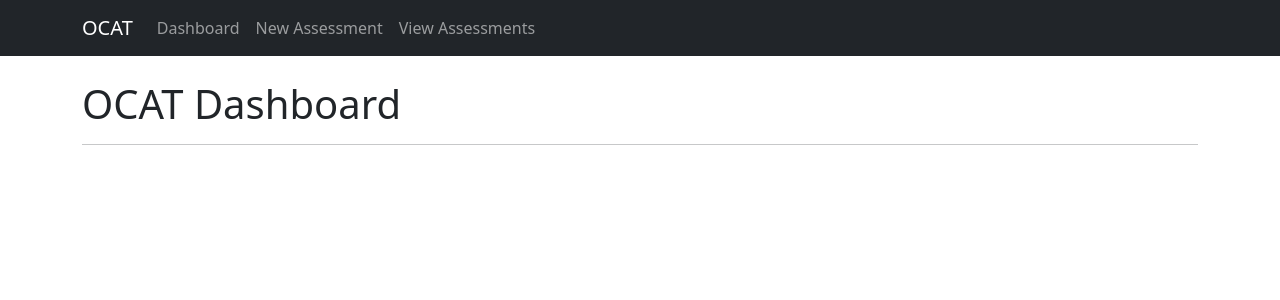
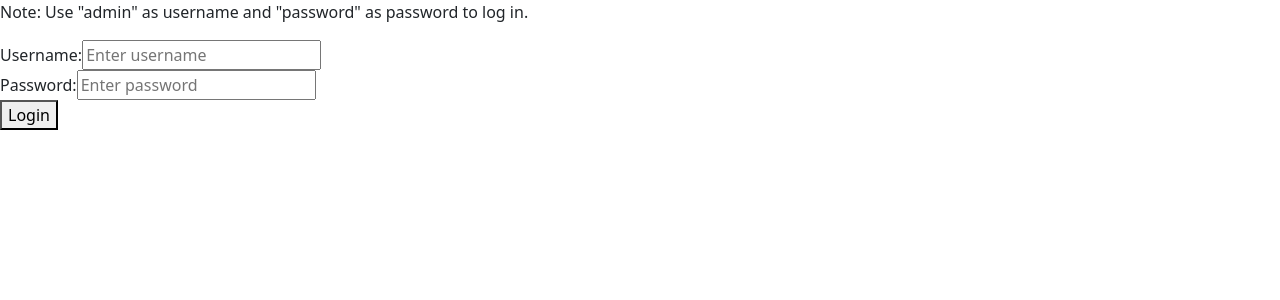
Before and after one commit to jasmineLS/OCAT, a React (Create React App) app in the folder packages/client/: page / in a window 1280 px wide. Shown: the top 300 px of the page. Built offline with nearby package versions, Linux system fonts and the light colour scheme.

Commit message:
Implemented login page on front end

```diff
--- a/packages/client/src/App.jsx
+++ b/packages/client/src/App.jsx
@@ -1,28 +1,76 @@
-import React from 'react';
-import { createBrowserRouter, RouterProvider } from 'react-router-dom';
+import React, { createContext, useEffect, useState } from 'react';
+import { Navigate, Route, BrowserRouter as Router, Routes } from 'react-router-dom';
 import { SiteWrapper } from './components';
-import { DashboardBulletin } from './pages/Dashboard/DashboardBulletin';
+import { DashboardBulletin } from './pages/Dashboard/DashboardBulletin.jsx';
 import { NewAssessment } from './pages/Assessments/NewAssessment.jsx';
 import { AssessmentList } from './pages/Assessments/AssessmentList';
+import { Login } from './pages/Login/Login';
 import 'bootstrap/dist/css/bootstrap.min.css';
 
-const router = createBrowserRouter([
-  {
-    element: <DashboardBulletin />,
-    path: `/`,
-  },
-  {
-    element: <NewAssessment />,
-    path: `/assessment/new`,
-  },
-  {
-    element: <AssessmentList />,
-    path: `/assessment/list`,
-  },
-]);
+// Create a context for login state
+export const LoginContext = createContext();
 
-const App = () => <SiteWrapper>
-  <RouterProvider router={router} />
-</SiteWrapper>;
+const App = () => {
+  const [ isLoggedIn, setIsLoggedIn ] = useState(false); // Track login status
+  const [ isInitialized, setIsInitialized ] = useState(false); // Track initialization
+
+  // Mark initialization as complete without checking localStorage
+  useEffect(() => {
+    setIsInitialized(true); // Always start with isLoggedIn as false
+  }, []);
+
+  const handleLogin = () => {
+    setIsLoggedIn(true); // Set login status to true
+  };
+
+  // Prevent rendering the app until initialization is complete
+  if (!isInitialized) {
+    return null; // Render nothing until initialization is complete
+  }
+
+  return (
+    <LoginContext.Provider value={{ isLoggedIn, setIsLoggedIn }}>
+      <Router>
+        <Routes>
+          {/* Login page is displayed first */}
+          <Route
+            path="/"
+            element={
+              isLoggedIn ? <Navigate to="/dashboard" /> : <Login onLogin={handleLogin} />
+            }
+          />
+
+          {/* Dashboard is accessible without login */}
+          <Route
+            path="/dashboard"
+            element={
+              <SiteWrapper>
+                <DashboardBulletin />
+              </SiteWrapper>
+            }
+          />
+          {/* New Assessment does not require login */}
+          <Route
+            path="/assessment/new"
+            element={
+              <SiteWrapper>
+                <NewAssessment />
+              </SiteWrapper>
+            }
+          />
+          {/* View Assessments is accessible without login */}
+          <Route
+            path="/assessment/list"
+            element={
+              <SiteWrapper>
+                <AssessmentList />
+              </SiteWrapper>
+            }
+          />
+        </Routes>
+      </Router>
+    </LoginContext.Provider>
+  );
+};
 
 export default App;
--- a/packages/client/src/components/Navigation.jsx
+++ b/packages/client/src/components/Navigation.jsx
@@ -5,11 +5,11 @@ export const Navigation = () =>
   <header>
     <Navbar expand="md" bg="dark" variant="dark" fixed="top">
       <Container>
-        <Navbar.Brand href="/">OCAT</Navbar.Brand>
+        <Navbar.Brand href="/dashboard">OCAT</Navbar.Brand>
         <Navbar.Toggle aria-controls="basic-navbar-nav" />
         <Navbar.Collapse id="basic-navbar-nav">
           <Nav className="me-auto">
-            <Nav.Link href="/">Dashboard</Nav.Link>
+            <Nav.Link href="/dashboard">Dashboard</Nav.Link>
             <Nav.Link href="/assessment/new">New Assessment</Nav.Link>
             <Nav.Link href="/assessment/list">View Assessments</Nav.Link>
           </Nav>
--- a/packages/client/src/pages/Login/Login.jsx
+++ b/packages/client/src/pages/Login/Login.jsx
@@ -1,12 +1,20 @@
 import React, { useState } from 'react';
+import { useNavigate } from 'react-router-dom';
+import { LoginContext } from '../../App'; // Import LoginContext
 
 export const Login = ({ onLogin }) => {
   const [ username, setUsername ] = useState(``);
   const [ password, setPassword ] = useState(``);
+  const navigate = useNavigate();
 
   const handleSubmit = (e) => {
     e.preventDefault();
-    onLogin(username, password);
+    if (username === `admin` && password === `password`) {
+      onLogin(); // Call the onLogin function to set login status
+      navigate(`/dashboard`); // Redirect to dashboard after login
+    } else {
+      alert(`Invalid username or password`);
+    }
   };
 
   return (
```
